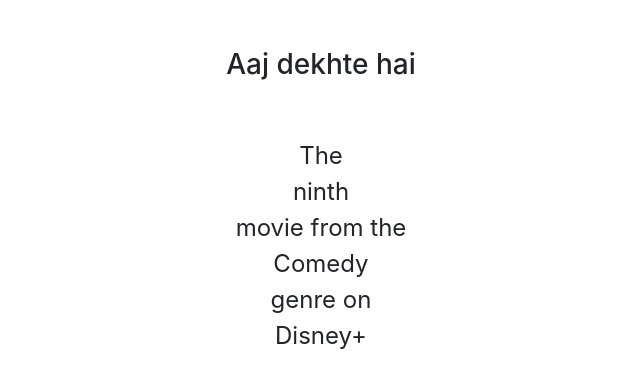
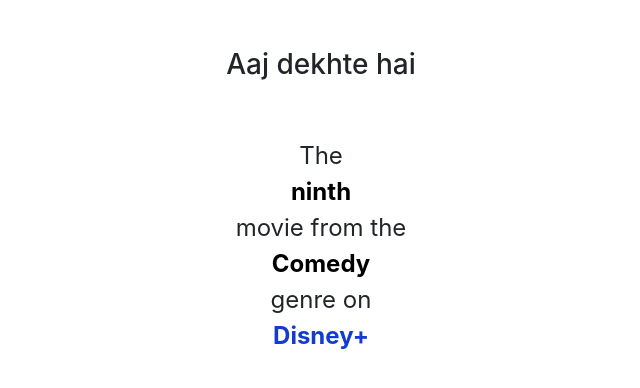
Before and after one commit to neelindap/dekhte-hai, a React (Create React App) app: page / in a window 1280 px wide. Shown: the top 388 px of the page, without its empty margins (319-959 px from the left). Built offline with nearby package versions, Linux system fonts and the light colour scheme.

Commit message:
Colors for platforms

```diff
--- a/src/components/GenreSelector.js
+++ b/src/components/GenreSelector.js
@@ -13,9 +13,9 @@
     "Documentary",
   ];
   const MS_TO_DISPLAY_GENRE = 2000;
-  const selected = useRolling(genres, MS_TO_DISPLAY_GENRE);
+  const selectedIndex = useRolling(genres, MS_TO_DISPLAY_GENRE);
 
-  return <RollingWord selectedValue={genres[selected]} />;
+  return <RollingWord selectedValue={genres[selectedIndex]} />;
 };
 
 export default GenreSelector;
--- a/src/components/NumberSelector.js
+++ b/src/components/NumberSelector.js
@@ -15,9 +15,9 @@
     "tenth",
   ];
   const MS_TO_DISPLAY_NUMBER = 1000;
-  const selected = useRolling(numbers, MS_TO_DISPLAY_NUMBER);
+  const selectedIndex = useRolling(numbers, MS_TO_DISPLAY_NUMBER);
 
-  return <RollingWord selectedValue={numbers[selected]} />;
+  return <RollingWord selectedValue={numbers[selectedIndex]} />;
 };
 
 export default NumberSelector;
--- a/src/components/PlatformSelector.js
+++ b/src/components/PlatformSelector.js
@@ -2,12 +2,19 @@
 import RollingWord from "./RollingWord";
 
 const PlatformSelector = () => {
-  const platforms = ["Netflix", "Amazon Prime", "Disney+", "Hulu", "Apple TV"];
+  const platforms = [
+    { name: "Netflix", color: "#E50914" },
+    { name: "Amazon Prime Video", color: "#00A8E1" },
+    { name: "Disney+", color: "#113CCF" },
+    { name: "Hulu", color: "#3dbb3d" },
+    { name: "Apple TV+", color: "#000" },
+  ];
   const MS_TO_DISPLAY_PLATFORM = 3000;
 
-  const selected = useRolling(platforms, MS_TO_DISPLAY_PLATFORM);
+  const selectedIndex = useRolling(platforms, MS_TO_DISPLAY_PLATFORM);
+  const platform = platforms[selectedIndex];
 
-  return <RollingWord selectedValue={platforms[selected]} />;
+  return <RollingWord selectedValue={platform.name} color={platform.color} />;
 };
 
 export default PlatformSelector;
--- a/src/components/RollingWord.js
+++ b/src/components/RollingWord.js
@@ -1,6 +1,6 @@
 import { TransitionGroup, CSSTransition } from "react-transition-group";
 
-const RollingWord = ({ selectedValue }) => {
+const RollingWord = ({ selectedValue, color = "#000" }) => {
   return (
     <TransitionGroup component="span">
       <CSSTransition
@@ -8,7 +8,9 @@
         timeout={{ enter: 100, exit: 100 }}
         unmountOnExit
       >
-        <div className="rolling-word">{selectedValue}</div>
+        <div className="rolling-word font-weight-bold" style={{ color: color }}>
+          {selectedValue}
+        </div>
       </CSSTransition>
     </TransitionGroup>
   );
```
